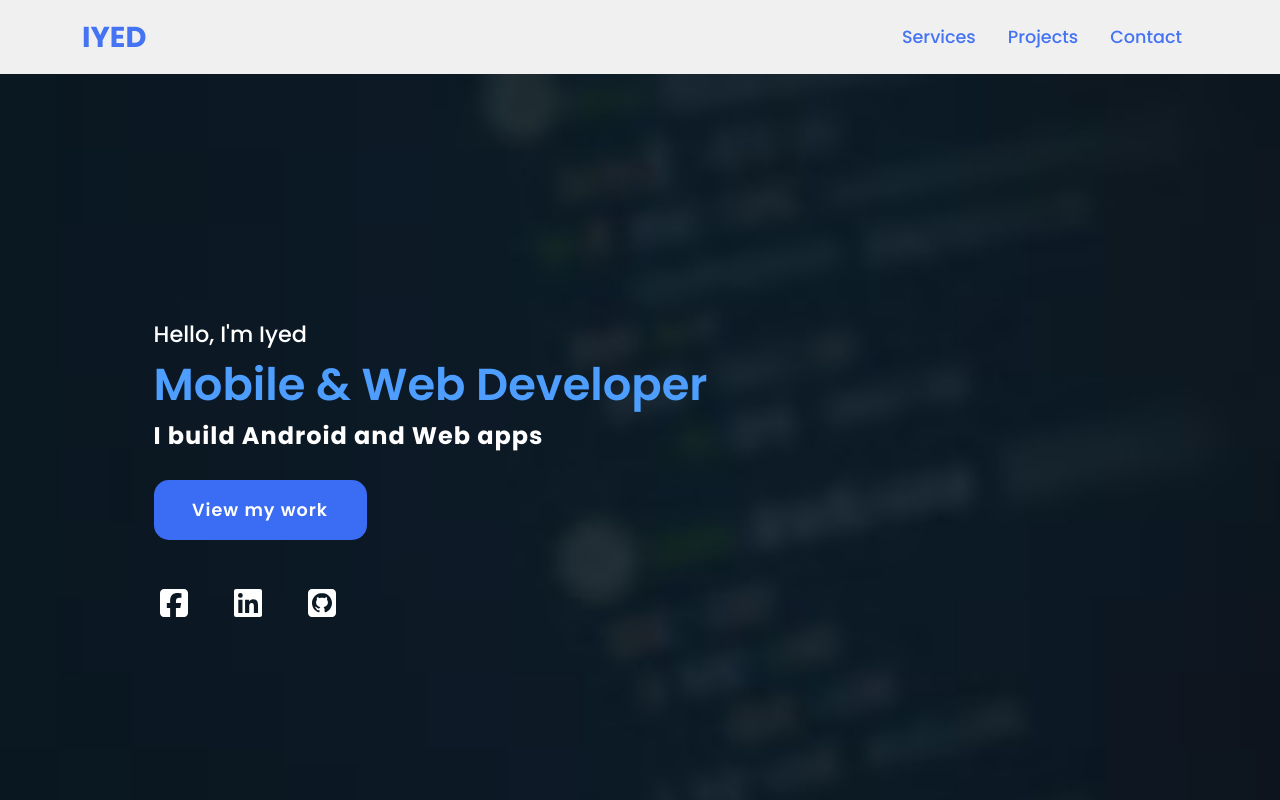
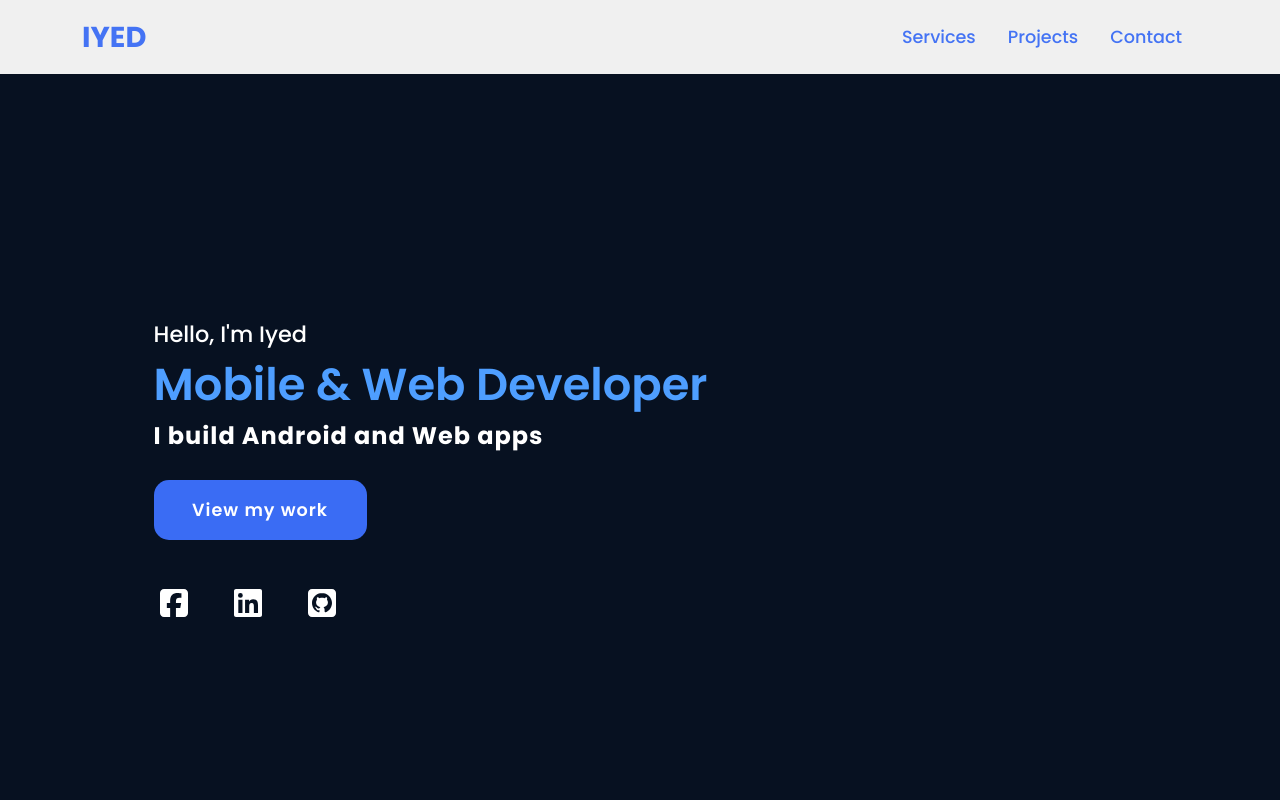
Before and after one commit to iyed19/my-Portfolio, a plain HTML site: page index.html in a window 1280 px wide. Shown: the top 800 px of the page. Drawn offline with Linux system fonts and the light colour scheme.

Commit message:
Update style.css

```diff
--- a/css/style.css
+++ b/css/style.css
@@ -69,7 +69,8 @@ section{
     min-height: 100vh;
     display: flex;
     align-items: center;
-    background: url(/img/bg.jpg) no-repeat;
+    /* background: url(/img/bg.jpg) no-repeat; */
+    background-color: #071121;
     background-size: cover;
     background-position: center;
 }
```
